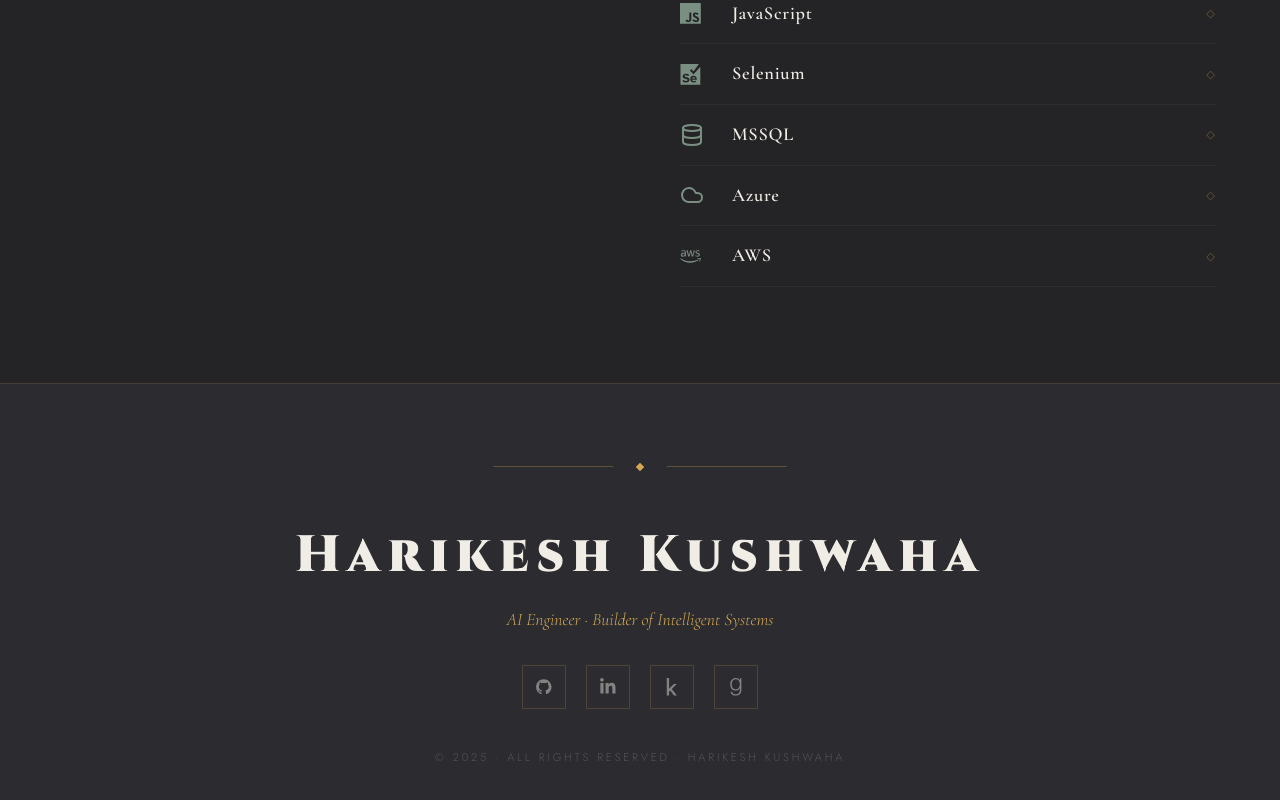
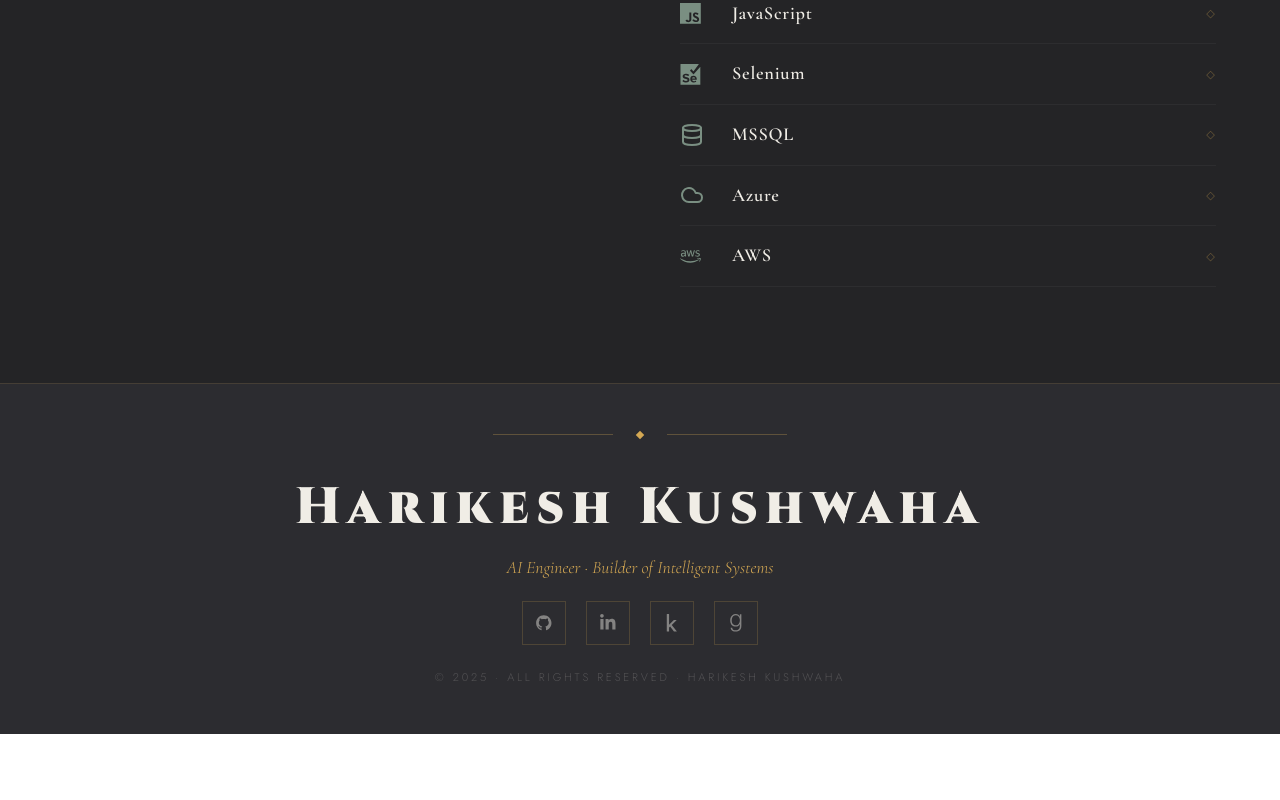
Before and after one commit to Hari31416/Portfolio, a React (Vite) app: page / in a window 1280 px wide. Shown: the part 5054-5854 px from the top of the page. After the commit the page ends 5788 px from the top, so only its background shows below. Built offline with nearby package versions, Linux system fonts and the light colour scheme.

Commit message:
Reduce vertical space in Theme 5 footer

```diff
--- a/src/themes/Theme5/theme5.css
+++ b/src/themes/Theme5/theme5.css
@@ -486,13 +486,13 @@
 .t5-footer {
   background: var(--charcoal3);
   border-top: 1px solid rgba(212,168,83,0.15);
-  padding: 5rem 4rem;
+  padding: 3rem 4rem;
   text-align: center;
   position: relative;
   z-index: 1;
 }
 
-.t5-footer-rule { display: flex; align-items: center; justify-content: center; gap: 1.5rem; margin-bottom: 3rem; }
+.t5-footer-rule { display: flex; align-items: center; justify-content: center; gap: 1.5rem; margin-bottom: 2rem; }
 .t5-footer-rule-line { width: 120px; height: 1px; background: var(--gold); opacity: 0.3; }
 .t5-footer-rule-diamond { width: 6px; height: 6px; background: var(--gold); transform: rotate(45deg); }
 
@@ -502,7 +502,7 @@
   font-weight: 900;
   letter-spacing: 0.15em;
   color: var(--paper);
-  margin-bottom: 0.75rem;
+  margin-bottom: 0.5rem;
 }
 
 .t5-footer-tagline {
@@ -510,14 +510,14 @@
   font-size: 1.1rem;
   font-style: italic;
   color: var(--gold);
-  margin-bottom: 2rem;
+  margin-bottom: 1.25rem;
 }
 
 .t5-footer-icons {
   display: flex;
   gap: 1.25rem;
   justify-content: center;
-  margin-bottom: 2.5rem;
+  margin-bottom: 1.5rem;
 }
 
 .t5-footer-icon {
```
